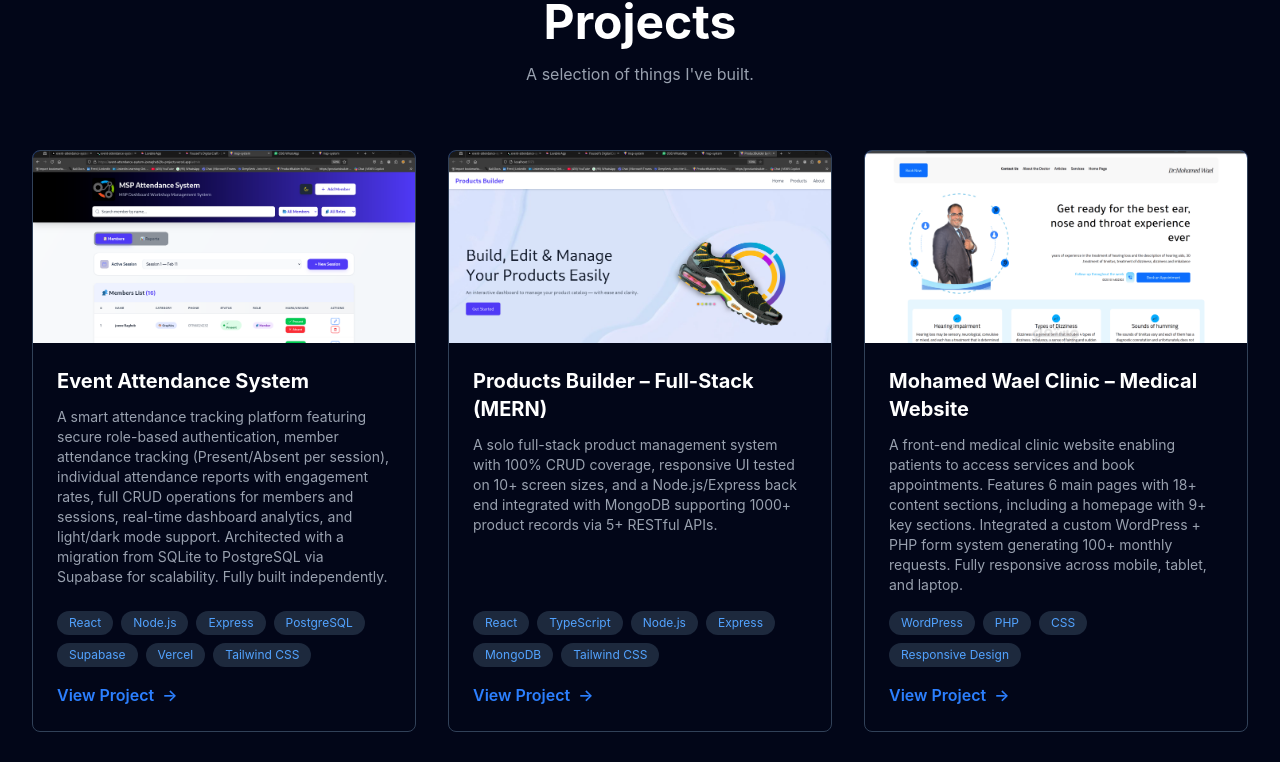
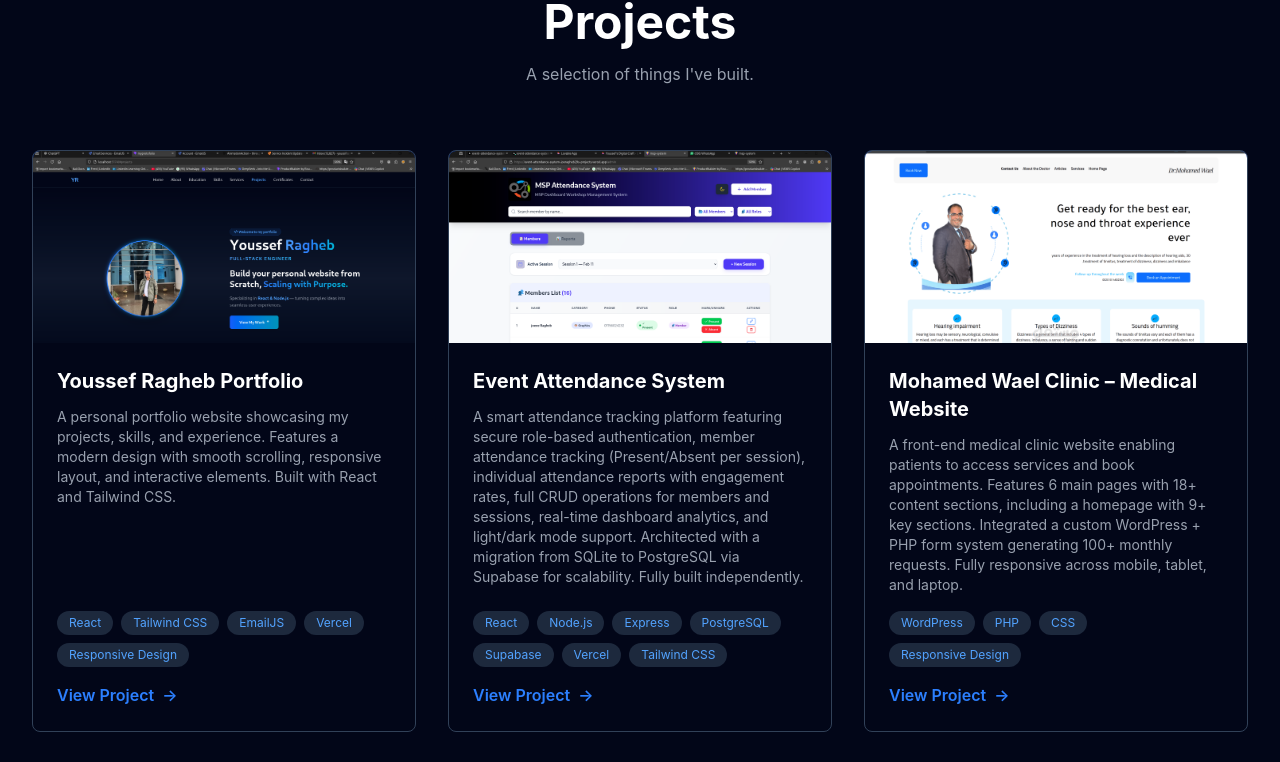
Before and after one commit to JoeRagheb29/YoussefRagheb-Protofolio, a React (Vite) app: page / in a window 1280 px wide. Shown: the part 3807-4569 px from the top of the page. Built offline with nearby package versions, Linux system fonts and the light colour scheme.

Commit message:
add last project

```diff
--- a/src/Sections/Projects.jsx
+++ b/src/Sections/Projects.jsx
@@ -2,9 +2,16 @@ import React from 'react'
 import productBuilder from '../assets/product-builder.png'
 import EventSystem from '../assets/event-attendance-system.png'
 import mohamedWael from '../assets/mohamed-wael.png'
+import portfolio from '../assets/myPortfolio.png'
 
 function Projects() {
   const projects = [
+    {
+      title: "Youssef Ragheb Portfolio",
+      description: "A personal portfolio website showcasing my projects, skills, and experience. Features a modern design with smooth scrolling, responsive layout, and interactive elements. Built with React and Tailwind CSS.",
+      tags: ["React", "Tailwind CSS" , "EmailJS" , "Vercel" , "Responsive Design"],
+      image: portfolio
+    },
     {
       title: "Event Attendance System",
       description: "A smart attendance tracking platform featuring secure role-based authentication, member attendance tracking (Present/Absent per session), individual attendance reports with engagement rates, full CRUD operations for members and sessions, real-time dashboard analytics, and light/dark mode support. Architected with a migration from SQLite to PostgreSQL via Supabase for scalability. Fully built independently.",
@@ -12,16 +19,16 @@ function Projects() {
       image: EventSystem
     },
     {
+      title: "Mohamed Wael Clinic – Medical Website",
+      description: "A front-end medical clinic website enabling patients to access services and book appointments. Features 6 main pages with 18+ content sections, including a homepage with 9+ key sections. Integrated a custom WordPress + PHP form system generating 100+ monthly requests. Fully responsive across mobile, tablet, and laptop.",
+      tags: ["WordPress", "PHP", "CSS", "Responsive Design"],
+      image: mohamedWael
+    },
+    {
       title: "Products Builder – Full-Stack (MERN)",
       description: "A solo full-stack product management system with 100% CRUD coverage, responsive UI tested on 10+ screen sizes, and a Node.js/Express back end integrated with MongoDB supporting 1000+ product records via 5+ RESTful APIs.",
       tags: ["React", "TypeScript", "Node.js", "Express", "MongoDB", "Tailwind CSS"],
       image: productBuilder
-    },
-    {
-      title: "Mohamed Wael Clinic – Medical Website",
-      description: "A front-end medical clinic website enabling patients to access services and book appointments. Features 6 main pages with 18+ content sections, including a homepage with 9+ key sections. Integrated a custom WordPress + PHP form system generating 100+ monthly requests. Fully responsive across mobile, tablet, and laptop.",
-      tags: ["WordPress", "PHP", "CSS", "Responsive Design"],
-      image: mohamedWael
     }
   ]
 
```
Also changed, not shown: src/assets/myPortfolio.png (added).
